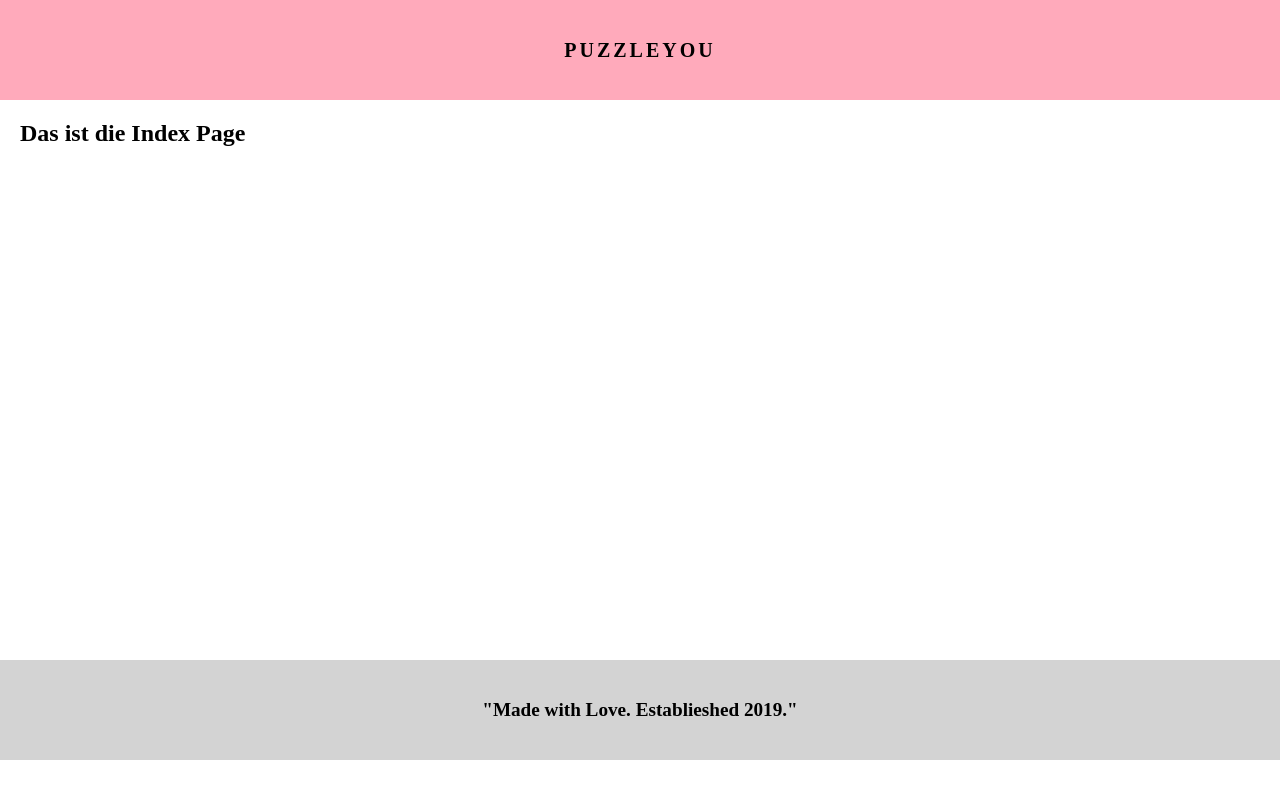
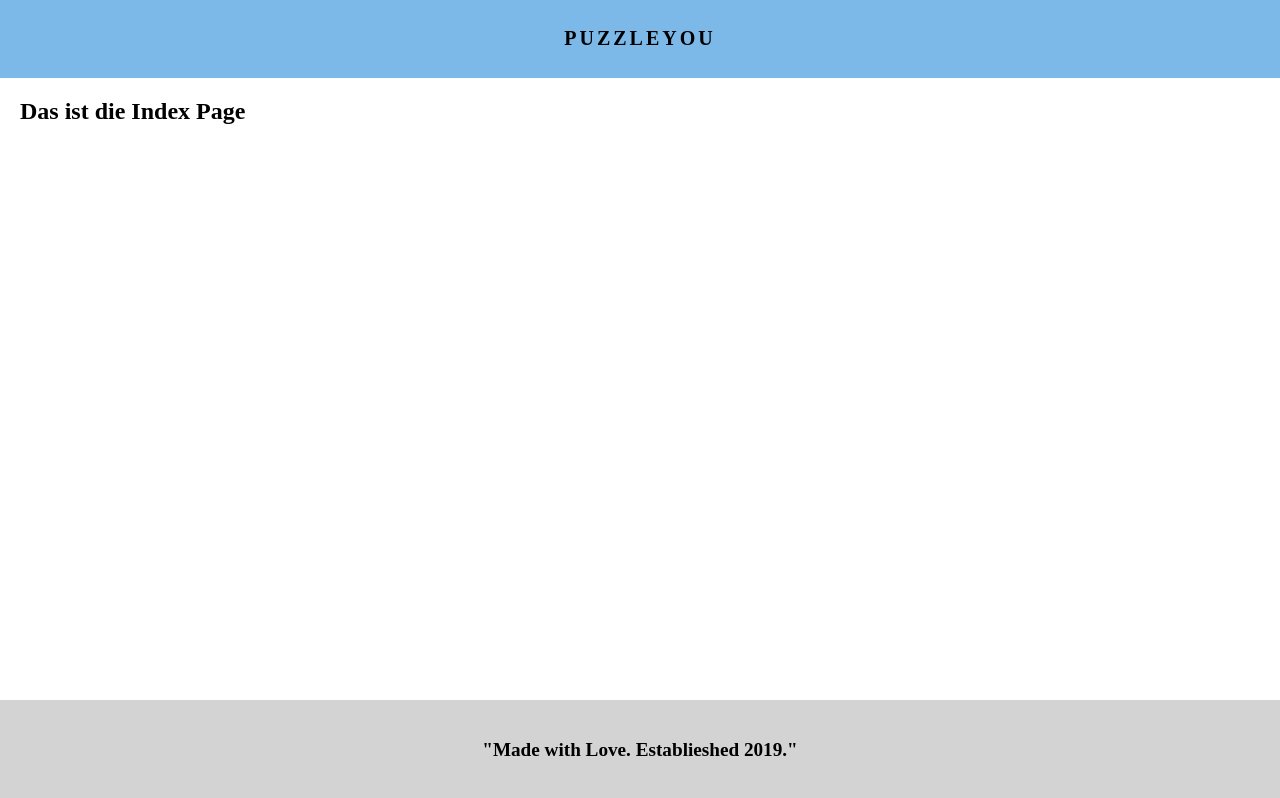
Before and after one commit to TinkeringAround/Frontend, a Next.js app: page / in a window 1280 px wide. Built offline with nearby package versions, Linux system fonts and the light colour scheme.

Commit message:
Component update

```diff
--- a/Layout/Content.tsx
+++ /dev/null
@@ -1,21 +0,0 @@
-//--------------------------------------------------------------------------//
-export interface Props {
-  children?: any
-}
-
-//--------------------------------------------------------------------------//
-export default (props: Props) => {
-  const { children } = props
-
-  return (
-    <div className="content">
-      {children}
-      <style jsx>{`
-        .content {
-          width: 100%;
-          height: 70%;
-        }
-      `}</style>
-    </div>
-  )
-}
--- a/Layout/index.tsx
+++ b/Layout/index.tsx
@@ -4,8 +4,8 @@ import Container from '../atoms/Container'
 // Layout
 import Meta from '../components/Meta'
 import Header from '../components/Header'
-import Content from './Content'
 import Footer from '../components/Footer'
+import Content from '../components/Content'
 
 //--------------------------------------------------------------------------//
 export interface Props {
@@ -24,10 +24,16 @@ export default (props: Props) => {
         height="100vh"
         margin="0"
         padding="0"
-        style={{ flexDirection: 'column' }}
+        style={{
+          flexDirection: 'column'
+        }}
       >
-        <Header height="100px" backgroundColor="#FAB" />
-        <Content>{children}</Content>
+        <Header height="100px" backgroundColor="#7db9e8" style={{ position: 'sticky', top: '0' }} />
+        <Content
+          style={{ background: 'linear-gradient(to bottom, #7db9e8 0%,#fcfcfc 54%,#fcfcfc 100%);' }}
+        >
+          {children}
+        </Content>
         <Footer />
       </Container>
     </>
--- /dev/null
+++ b/components/Content.tsx
@@ -0,0 +1,22 @@
+import Container from '../atoms/Container'
+
+//--------------------------------------------------------------------------//
+export interface Props {
+  children?: any
+  width?: string
+  height?: string
+  style?: React.CSSProperties
+}
+
+//--------------------------------------------------------------------------//
+export default (props: Props) => {
+  const { children, width, height, style } = props
+
+  const Styles = {
+    width: width ? width : '100vw',
+    height: height ? height : '100vh',
+    ...style
+  }
+
+  return <Container style={Styles}>{children}</Container>
+}
--- a/components/Header.tsx
+++ b/components/Header.tsx
@@ -19,7 +19,7 @@ export default (props: Props) => {
   }
 
   return (
-    <Flex style={Styles}>
+    <Flex justifyContent="flex-end" style={Styles}>
       <h1>PuzzleYOU</h1>
       <style jsx>{`
         h1 {
```
